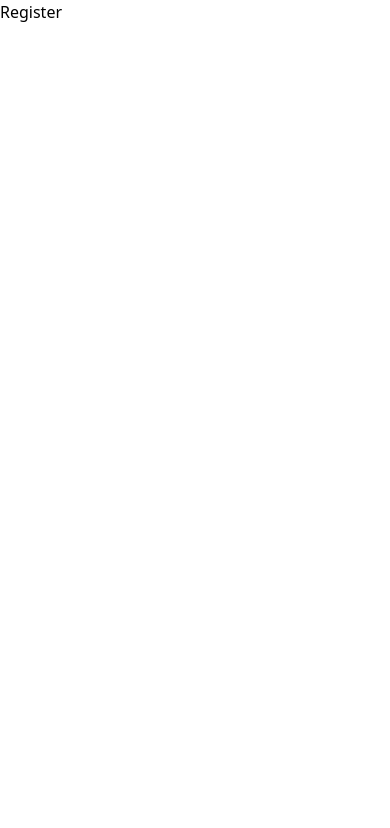
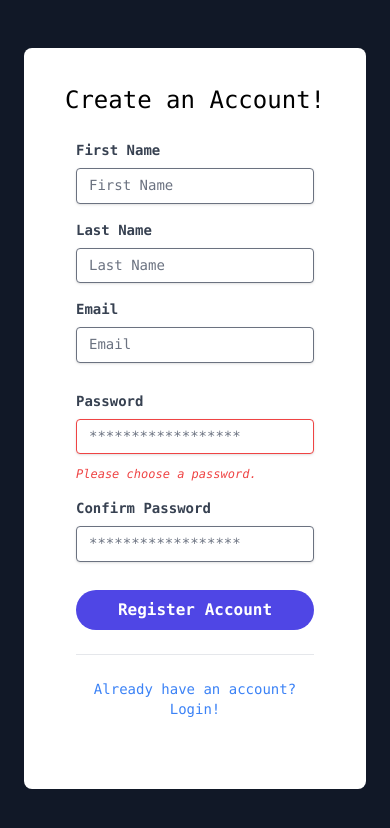
Before and after one commit to ErnestCodes/Abacus, a Next.js app in the folder client/: page /register in a window 390 px wide. Shown: the top 828 px of the page. Built offline with nearby package versions, Linux system fonts and the light colour scheme.

Commit message:
Clean Up UI

```diff
--- a/client/src/components/Login.tsx
+++ b/client/src/components/Login.tsx
@@ -3,71 +3,65 @@ import { LockClosedIcon } from "@heroicons/react/solid";
 
 function Login() {
   return (
-    <div className="h-screen bg-gray-900">
-      <div className="min-h-full flex items-center justify-center py-12 px-4 sm:px-6 lg:px-8">
-        <div className="max-w-md w-full space-y-8">
-          <div>
-            {/* <img
+    <div className="h-screen overflow-y-hidden font-mono bg-gray-900">
+      <div className="min-h-full flex flex-col justify-center py-12 sm:px-6 lg:px-8">
+        <div className="sm:mx-auto sm:w-full sm:max-w-md">
+          <img
             className="mx-auto h-12 w-auto"
             src="https://tailwindui.com/img/logos/workflow-mark-indigo-600.svg"
             alt="Workflow"
-            /> */}
-            <svg
-              xmlns="http://www.w3.org/2000/svg"
-              className="h-16 mx-auto w-auto text-white"
-              fill="none"
-              viewBox="0 0 24 24"
-              stroke="currentColor"
-              strokeWidth="2"
-            >
-              <path
-                strokeLinecap="round"
-                strokeLinejoin="round"
-                d="M12 11c0 3.517-1.009 6.799-2.753 9.571m-3.44-2.04l.054-.09A13.916 13.916 0 008 11a4 4 0 118 0c0 1.017-.07 2.019-.203 3m-2.118 6.844A21.88 21.88 0 0015.171 17m3.839 1.132c.645-2.266.99-4.659.99-7.132A8 8 0 008 4.07M3 15.364c.64-1.319 1-2.8 1-4.364 0-1.457.39-2.823 1.07-4"
           />
-            </svg>
-            <h2 className="mt-6 text-center text-4xl font-extrabold text-white">
-              Ares
+          <h2 className="mt-6 text-center text-3xl font-extrabold text-white">
+            Sign in to your account
           </h2>
           <p className="mt-2 text-center text-sm text-gray-200">
-              Don't have an account?{" "}
+            Or{" "}
             <a
-                href="#"
-                className="font-medium text-indigo-500 hover:text-indigo-500"
+              href="./register"
+              className="font-medium text-indigo-600 hover:text-indigo-500"
             >
-                Sign Up for free
+              sign up for free
             </a>
           </p>
         </div>
-          <form className="mt-8 space-y-6" action="#" method="POST">
-            <input type="hidden" name="remember" defaultValue="true" />
-            <div className="rounded-md shadow-sm -space-y-px">
+
+        <div className="mt-8 sm:mx-auto sm:w-full sm:max-w-md">
+          <div className="bg-white py-8 px-4 shadow sm:rounded-lg sm:px-10">
+            <form className="space-y-6" action="#" method="POST">
               <div>
-                <label htmlFor="email-address" className="sr-only">
+                <label
+                  htmlFor="email"
+                  className="block text-sm font-medium text-gray-700"
+                >
                   Email address
                 </label>
+                <div className="mt-1">
                   <input
-                  id="email-address"
+                    id="email"
                     name="email"
                     type="email"
                     autoComplete="email"
                     required
-                  className="appearance-none rounded-none relative block w-full px-3 py-2 border border-gray-300 placeholder-gray-500 text-gray-900 rounded-t-md focus:outline-none focus:ring-indigo-500 focus:border-indigo-500 focus:z-10 sm:text-sm"
-                  placeholder="Email address"
+                    className="appearance-none block w-full px-3 py-2 border border-gray-300 rounded-md shadow-sm placeholder-gray-400 focus:outline-none focus:ring-indigo-500 focus:border-indigo-500 sm:text-sm"
                   />
                 </div>
+              </div>
+
               <div>
-                <label htmlFor="password" className="sr-only">
+                <label
+                  htmlFor="password"
+                  className="block text-sm font-medium text-gray-700"
+                >
                   Password
                 </label>
+                <div className="mt-1">
                   <input
                     id="password"
                     name="password"
                     type="password"
                     autoComplete="current-password"
                     required
-                  className="appearance-none rounded-none relative block w-full px-3 py-2 border border-gray-300 placeholder-gray-500 text-gray-900 rounded-b-md focus:outline-none focus:ring-indigo-500 focus:border-indigo-500 focus:z-10 sm:text-sm"
-                  placeholder="Password"
+                    className="appearance-none block w-full px-3 py-2 border border-gray-300 rounded-md shadow-sm placeholder-gray-400 focus:outline-none focus:ring-indigo-500 focus:border-indigo-500 sm:text-sm"
                   />
                 </div>
               </div>
@@ -82,7 +76,7 @@ function Login() {
                   />
                   <label
                     htmlFor="remember-me"
-                  className="ml-2 block text-sm text-gray-200"
+                    className="ml-2 block text-sm text-gray-900"
                   >
                     Remember me
                   </label>
@@ -91,7 +85,7 @@ function Login() {
                 <div className="text-sm">
                   <a
                     href="#"
-                  className="font-medium italic text-gray-200 hover:text-indigo-500"
+                    className="font-medium text-indigo-600 hover:text-indigo-500"
                   >
                     Forgot your password?
                   </a>
@@ -101,25 +95,20 @@ function Login() {
               <div>
                 <button
                   type="submit"
-                className="group relative w-full flex justify-center py-2 px-4 border border-none text-sm font-medium rounded-md text-white bg-gradient-to-r from-indigo-500 via-purple-500 to-pink-500 focus:outline-none focus:ring-2 focus:ring-offset-2"
+                  className="w-full flex justify-center py-2 px-4 border border-transparent rounded-md shadow-sm text-sm font-medium text-white bg-indigo-600 hover:bg-indigo-700 focus:outline-none focus:ring-2 focus:ring-offset-2 focus:ring-indigo-500"
                 >
-                <span className="absolute left-0 inset-y-0 flex items-center pl-3">
-                  <LockClosedIcon
-                    className="h-5 w-5 text-indigo-500 group-hover:text-indigo-400"
-                    aria-hidden="true"
-                  />
-                </span>
                   Sign in
                 </button>
               </div>
             </form>
+
             <div className="mt-6">
               <div className="relative">
                 <div className="absolute inset-0 flex items-center">
                   <div className="w-full border-t border-gray-300" />
                 </div>
                 <div className="relative flex justify-center text-sm">
-                <span className="px-2 bg-gray-900 text-gray-200">
+                  <span className="px-2 bg-white text-gray-500">
                     Or continue with
                   </span>
                 </div>
@@ -163,6 +152,7 @@ function Login() {
           </div>
         </div>
       </div>
+    </div>
   );
 }
 
--- a/client/src/components/Register.tsx
+++ b/client/src/components/Register.tsx
@@ -1,7 +1,125 @@
 import React from "react";
 
 function Register() {
-  return <div>Register</div>;
+  return (
+    <div className="font-mono bg-gray-900 overflow-y-hidden items-center h-screen">
+      <div className="container mx-auto">
+        <div className="flex justify-center px-6 py-12">
+          {/* <!-- Row --> */}
+          <div className="w-full xl:w-3/4 lg:w-11/12 flex">
+            {/* <!-- Col --> */}
+            <div
+              className="w-full h-auto bg-gray-400 hidden lg:block lg:w-5/12 bg-cover rounded-l-lg"
+              style={{
+                backgroundImage: `url('https://www.ie.edu/insights/wp-content/uploads/2022/01/San-Jose-Feature.jpg')`,
+                backgroundPosition: "center",
+              }}
+            ></div>
+            {/* <!-- Col --> */}
+            <div className="w-full lg:w-7/12 bg-white p-5 rounded-lg lg:rounded-l-none">
+              <h3 className="pt-4 text-2xl text-center">Create an Account!</h3>
+              <form className="px-8 pt-6 pb-8 mb-4 bg-white rounded">
+                <div className="mb-4 md:flex md:justify-between">
+                  <div className="mb-4 md:mr-2 md:mb-0">
+                    <label
+                      className="block mb-2 text-sm font-bold text-gray-700"
+                      htmlFor="firstName"
+                    >
+                      First Name
+                    </label>
+                    <input
+                      className="w-full px-3 py-2 text-sm leading-tight text-gray-700 border rounded shadow appearance-none focus:outline-none focus:shadow-outline"
+                      id="firstName"
+                      type="text"
+                      placeholder="First Name"
+                    />
+                  </div>
+                  <div className="md:ml-2">
+                    <label
+                      className="block mb-2 text-sm font-bold text-gray-700"
+                      htmlFor="lastName"
+                    >
+                      Last Name
+                    </label>
+                    <input
+                      className="w-full px-3 py-2 text-sm leading-tight text-gray-700 border rounded shadow appearance-none focus:outline-none focus:shadow-outline"
+                      id="lastName"
+                      type="text"
+                      placeholder="Last Name"
+                    />
+                  </div>
+                </div>
+                <div className="mb-4">
+                  <label
+                    className="block mb-2 text-sm font-bold text-gray-700"
+                    htmlFor="email"
+                  >
+                    Email
+                  </label>
+                  <input
+                    className="w-full px-3 py-2 mb-3 text-sm leading-tight text-gray-700 border rounded shadow appearance-none focus:outline-none focus:shadow-outline"
+                    id="email"
+                    type="email"
+                    placeholder="Email"
+                  />
+                </div>
+                <div className="mb-4 md:flex md:justify-between">
+                  <div className="mb-4 md:mr-2 md:mb-0">
+                    <label
+                      className="block mb-2 text-sm font-bold text-gray-700"
+                      htmlFor="password"
+                    >
+                      Password
+                    </label>
+                    <input
+                      className="w-full px-3 py-2 mb-3 text-sm leading-tight text-gray-700 border border-red-500 rounded shadow appearance-none focus:outline-none focus:shadow-outline"
+                      id="password"
+                      type="password"
+                      placeholder="******************"
+                    />
+                    <p className="text-xs italic text-red-500">
+                      Please choose a password.
+                    </p>
+                  </div>
+                  <div className="md:ml-2">
+                    <label
+                      className="block mb-2 text-sm font-bold text-gray-700"
+                      htmlFor="c_password"
+                    >
+                      Confirm Password
+                    </label>
+                    <input
+                      className="w-full px-3 py-2 mb-3 text-sm leading-tight text-gray-700 border rounded shadow appearance-none focus:outline-none focus:shadow-outline"
+                      id="c_password"
+                      type="password"
+                      placeholder="******************"
+                    />
+                  </div>
+                </div>
+                <div className="mb-6 text-center">
+                  <button
+                    className="w-full px-4 py-2 font-bold text-white bg-indigo-600 rounded-full hover:bg-blue-700 focus:outline-none focus:shadow-outline"
+                    type="button"
+                  >
+                    Register Account
+                  </button>
+                </div>
+                <hr className="mb-6 border-t" />
+                <div className="text-center">
+                  <a
+                    className="inline-block text-sm text-blue-500 align-baseline hover:text-blue-800"
+                    href="./login"
+                  >
+                    Already have an account? Login!
+                  </a>
+                </div>
+              </form>
+            </div>
+          </div>
+        </div>
+      </div>
+    </div>
+  );
 }
 
 export default Register;
```
Lines whose indentation alone changed are shown as unchanged.
